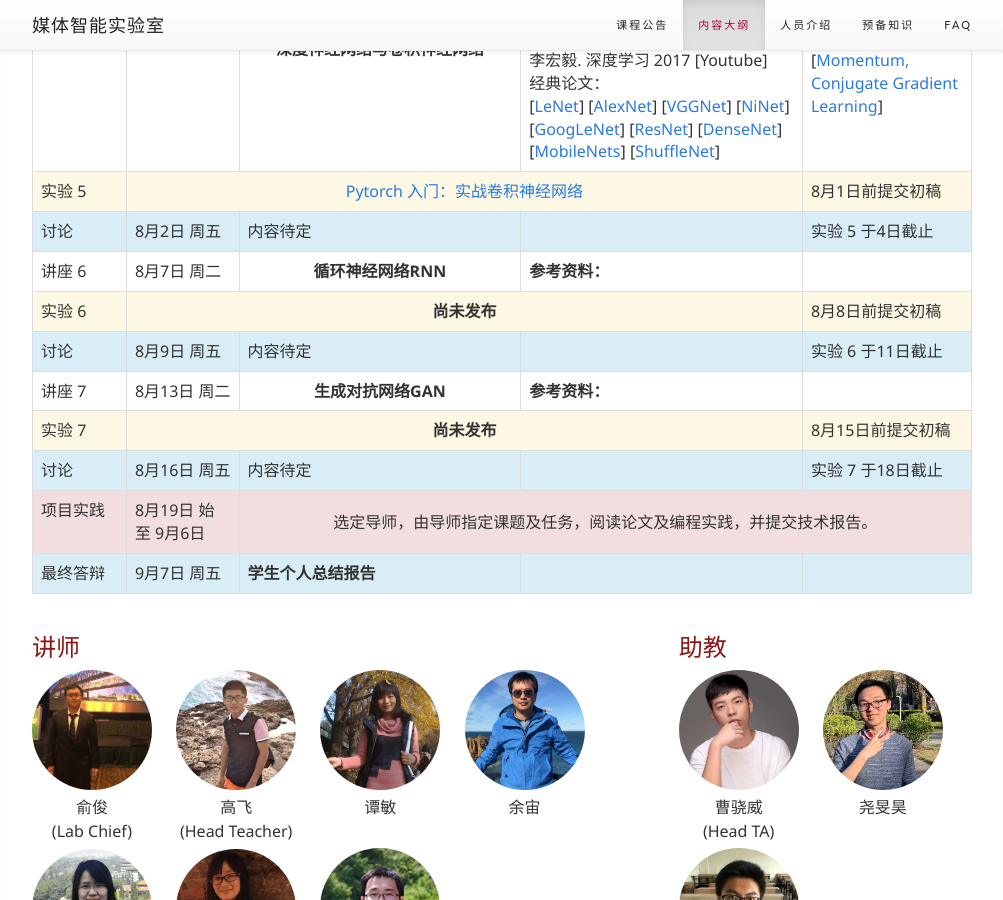
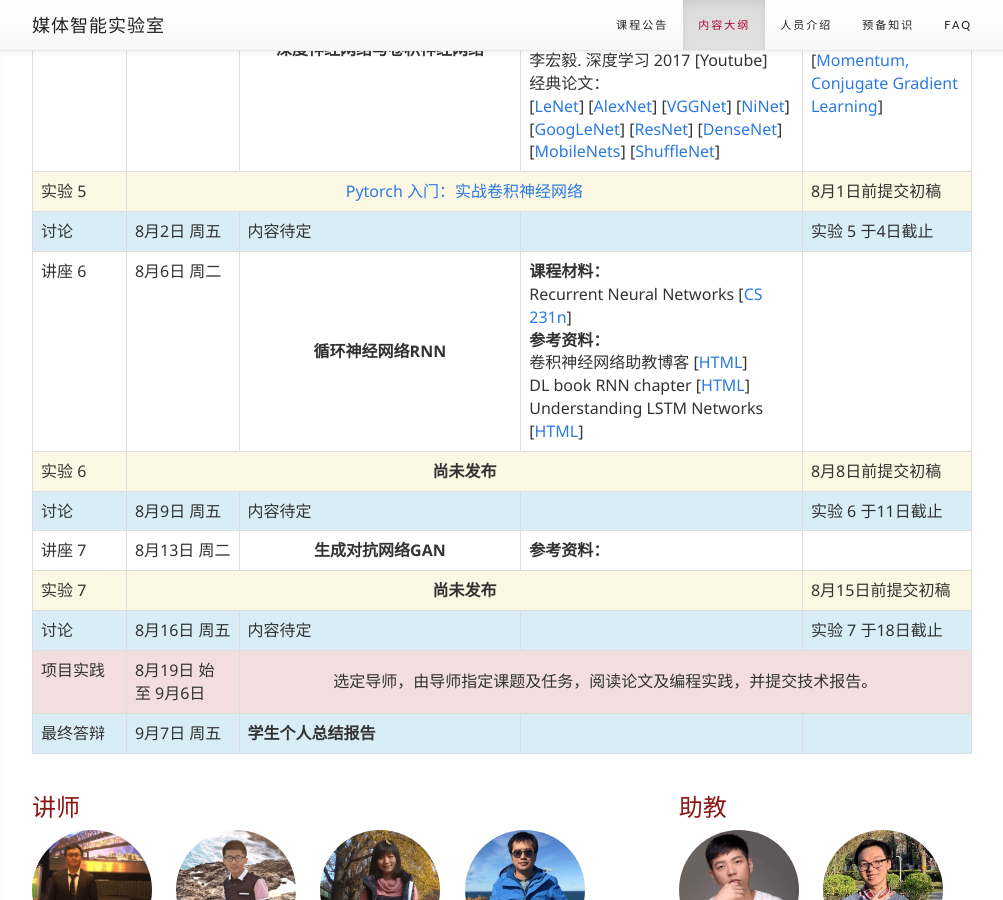
Before and after one commit to HDUMIL/summer-school, a Jekyll site: the page built from index.html, in a window 1280 px wide and 900 px high, scrolled down 2560 px. Shown: the whole window, without its empty margins (138-1141 px from the left). Built offline with Jekyll 4.4.1, drawn with Linux system fonts in a browser that asks for light colours; nearby versions of some CDN libraries; formulas are drawn with MathJax 3.

Commit message:
init week6

```diff
--- a/_includes/schedule.html
+++ b/_includes/schedule.html
@@ -293,10 +293,10 @@
             <td>7月26日 周五</td>
             <td>
                 第二次研究生 Presentation：<br>
-                <a href="{{ "/slides/student/#" | prepend: site.baseurl }}">高鹏昺</a>
-                <a href="{{ "/slides/student/#" | prepend: site.baseurl }}">陆烨炜</a>
-                <a href="{{ "/slides/student/#" | prepend: site.baseurl }}">张昊文</a>
-                <a href="{{ "/slides/student/#" | prepend: site.baseurl }}">叶丹惠</a><br>
+                <a href="{{ "/slides/student/0726gaopengbin.zip" | prepend: site.baseurl }}">高鹏昺</a>
+                <a href="{{ "/slides/student/0726luyewei.zip" | prepend: site.baseurl }}">陆烨炜</a>
+                <a href="{{ "/slides/student/0726zhanghaowen.zip" | prepend: site.baseurl }}">张昊文</a>
+                <a href="{{ "/slides/student/0726yedanhui.zip" | prepend: site.baseurl }}">叶丹惠</a><br>
             </td>
             <td></td>
             <td>实验 4 于28日截止</td>
@@ -365,12 +364,23 @@
 
         <tr>
             <td>讲座 6</td>
-            <td>8月7日 周二</td>
+            <td>8月6日 周二</td>
             <td style="text-align:center; vertical-align:middle;">
                 <b>循环神经网络RNN</b><br>
             </td>
             <td>
+                <b>课程材料：</b><br>
+                Recurrent Neural Networks
+                [<a href="http://cs231n.stanford.edu/slides/2019/cs231n_2019_lecture10.pdf" target="_blank">CS
+                    231n</a>]<br>
                 <b>参考资料：</b><br>
+                卷积神经网络助教博客
+                [<a href="https://accepteddoge.com/cnblogs/mldl/convolutional-neural-network"
+                    target="_blank">HTML</a>]<br>
+                DL book RNN chapter
+                [<a href="http://www.deeplearningbook.org/contents/rnn.html" target="_blank">HTML</a>]<br>
+                Understanding LSTM Networks
+                [<a href="https://colah.github.io/posts/2015-08-Understanding-LSTMs/" target="_blank">HTML</a>]<br>
             </td>
             <td>
             </td>
```
Also changed, not shown: other parts of _includes/schedule.html (+1 -2 lines), 4 other files.
